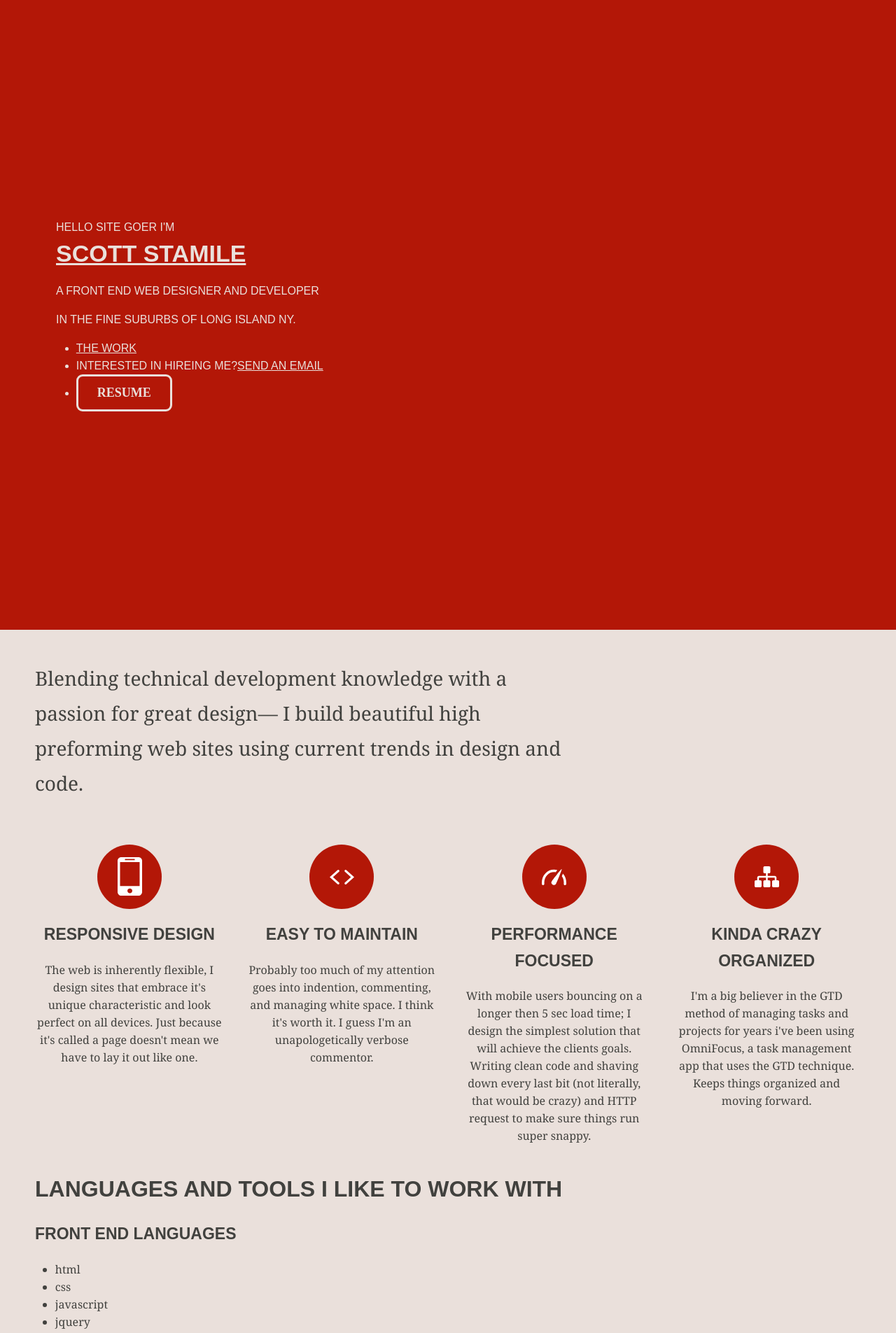
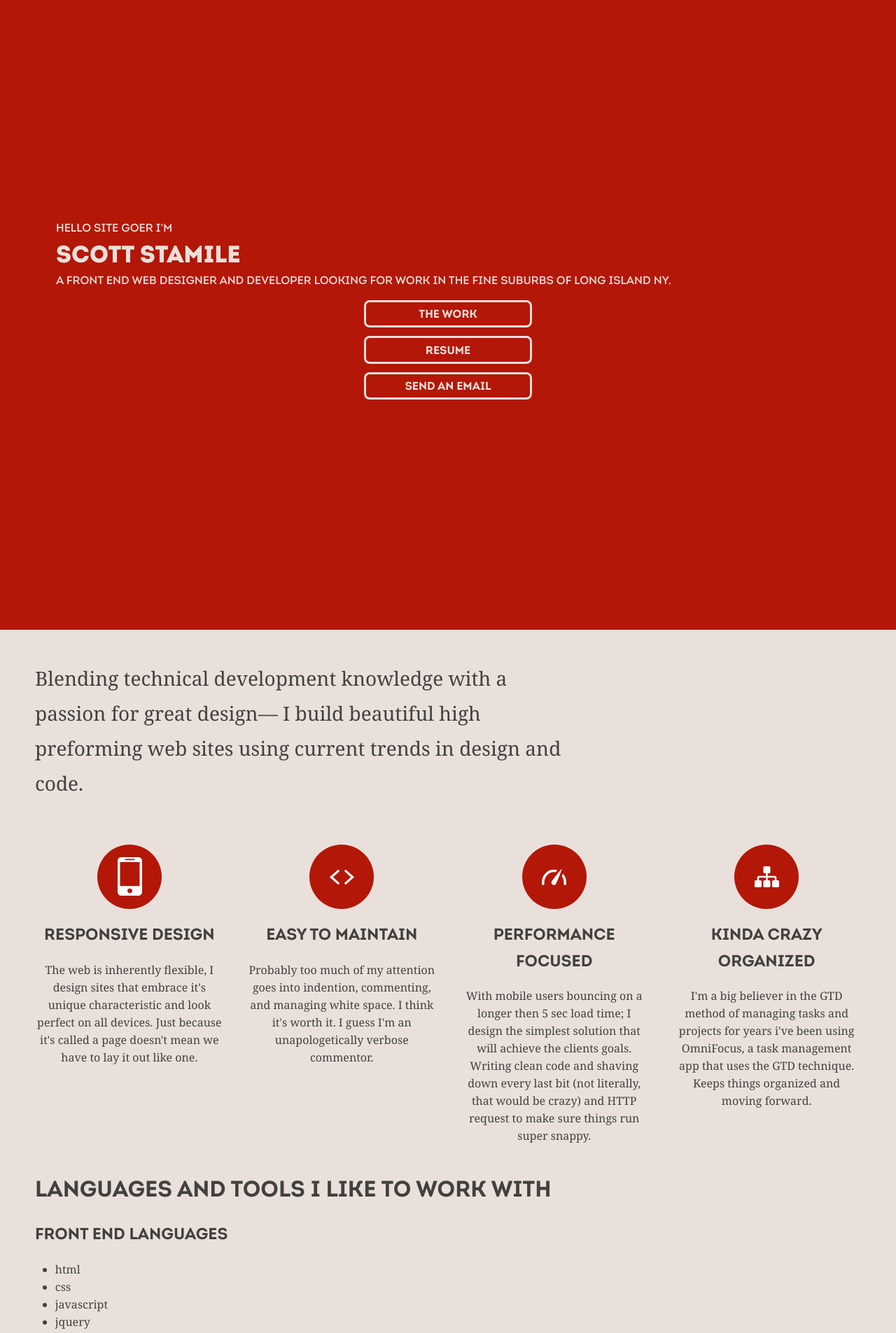
Before and after one commit to s8m2s/s8m2s.github.io, a Jekyll site: the page built from index.html, in a window 1280 px wide. Shown: the top 1905 px of the page at 70% size. Built offline with Jekyll 4.4.1, drawn with Linux system fonts in a browser that asks for light colours; some web fonts are replaced.

Commit message:
layout and font update

```diff
--- a/index.html
+++ b/index.html
@@ -8,13 +8,15 @@ description: A Front End web designer and developer looking for work in Long Isl
   <div class="container">
     <header class="header">
       <p>Hello site goer I'm <span class="nameplate"><a href="/">Scott Stamile</a></span></p>
-      <h1>a front end web designer and developer</h1>
-      <p>in the fine suburbs of long island NY.</p>
+      <div class="greeting">
+        <h1>a front end web designer and developer</h1>
+        <p>looking for work in the fine suburbs of long island NY.</p>
+      </div>
       <nav>
         <ul>
-          <li><a href="#work" title="Scroll to Work Section">The Work</a></li>
-          <li>Interested in hireing me?<a href="mailto:scottstamile@gmail.com" title="Email Scott">Send an Email</a></li>
+          <li><a class="btn" href="#work" title="Scroll to Work Section">The Work</a></li>
           <li><a class="btn" href="/assets/documents/Scott%20Stamile%27s%20Web%20Design%20Resume.pdf" title="Scott's Resume PDF">Resume</a></li>
+          <li><a class="btn" href="mailto:scottstamile@gmail.com" title="Email Scott">Send an Email</a></li>
         </ul>
       </nav>
     </header>
--- a/stylesheets/main.css
+++ b/stylesheets/main.css
@@ -398,8 +398,8 @@ body {
 /* NOTE: Loading svg before ttf for better rendering in chrome for windows */
 @font-face {
   font-family: 'intro caps';
-  src: url("/fonts/Intro_Regular_Caps-webfont.eot");
-  src: url("/fonts/Intro_Regular_Caps-webfont.eot?#iefix") format("embedded-opentype"), url("/fonts/Intro_Regular_Caps-webfont.svg#intro_regular_capsregular") format("svg"), url("/fonts/Intro_Regular_Caps-webfont.woff") format("woff"), url("/fonts/Intro_Regular_Caps-webfont.ttf") format("truetype");
+  src: url("/assets/fonts/Intro_Regular_Caps-webfont.eot");
+  src: url("/assets/fonts/Intro_Regular_Caps-webfont.eot?#iefix") format("embedded-opentype"), url("/assets/fonts/Intro_Regular_Caps-webfont.svg#intro_regular_capsregular") format("svg"), url("/assets/fonts/Intro_Regular_Caps-webfont.woff") format("woff"), url("/assets/fonts/Intro_Regular_Caps-webfont.ttf") format("truetype");
   font-weight: normal;
   font-style: normal;
   -webkit-font-smoothing: antialiased;
@@ -407,8 +407,8 @@ body {
 
 @font-face {
   font-family: 'intro caps';
-  src: url("/fonts/Intro_Bold_Caps-webfont.eot");
-  src: url("/fonts/Intro_Bold_Caps-webfont.eot?#iefix") format("embedded-opentype"), url("/fonts/Intro_Bold_Caps-webfont.svg#intro_bold_capsregular") format("svg"), url("/fonts/Intro_Bold_Caps-webfont.woff") format("woff"), url("/fonts/Intro_Bold_Caps-webfont.ttf") format("truetype");
+  src: url("/assets/fonts/Intro_Bold_Caps-webfont.eot");
+  src: url("/assets/fonts/Intro_Bold_Caps-webfont.eot?#iefix") format("embedded-opentype"), url("/assets/fonts/Intro_Bold_Caps-webfont.svg#intro_bold_capsregular") format("svg"), url("/assets/fonts/Intro_Bold_Caps-webfont.woff") format("woff"), url("/assets/fonts/Intro_Bold_Caps-webfont.ttf") format("truetype");
   font-weight: bold;
   font-style: normal;
   -webkit-font-smoothing: antialiased;
@@ -416,8 +416,8 @@ body {
 
 @font-face {
   font-family: 'intro caps';
-  src: url("/fonts/Intro_Black_Caps-webfont.eot");
-  src: url("/fonts/Intro_Black_Caps-webfont.eot?#iefix") format("embedded-opentype"), url("/fonts/Intro_Black_Caps-webfont.svg#intro_black_capsregular") format("svg"), url("/fonts/Intro_Black_Caps-webfont.woff") format("woff"), url("/fonts/Intro_Black_Caps-w febfont.ttf") format("truetype");
+  src: url("/assets/fonts/Intro_Black_Caps-webfont.eot");
+  src: url("/assets/fonts/Intro_Black_Caps-webfont.eot?#iefix") format("embedded-opentype"), url("/assets/fonts/Intro_Black_Caps-webfont.svg#intro_black_capsregular") format("svg"), url("/assets/fonts/Intro_Black_Caps-webfont.woff") format("woff"), url("/assets/fonts/Intro_Black_Caps-w febfont.ttf") format("truetype");
   font-weight: 900;
   font-style: normal;
   -webkit-font-smoothing: antialiased;
@@ -425,8 +425,8 @@ body {
 
 @font-face {
   font-family: 'icons';
-  src: url("/fonts/icons.eot");
-  src: url("/fonts/icons.eot?#iefix") format("embedded-opentype"), url("/fonts/icons.woff") format("woff"), url("/fonts/icons.ttf") format("truetype"), url("/fonts/icons.svg#icons") format("svg");
+  src: url("/assets/fonts/icons.eot");
+  src: url("/assets/fonts/icons.eot?#iefix") format("embedded-opentype"), url("/assets/fonts/icons.woff") format("woff"), url("/assets/fonts/icons.ttf") format("truetype"), url("/assets/fonts/icons.svg#icons") format("svg");
   font-weight: normal;
   font-style: normal;
 }
@@ -604,6 +604,17 @@ a:active {
   }
 }
 
+nav ul {
+  list-style: none;
+  padding-left: 0;
+  text-align: center;
+}
+nav ul li {
+  list-style-image: none;
+  list-style-type: none;
+  margin-left: 0;
+}
+
 #intro {
   /* for IE 6/7 */
   *zoom: expression(this.runtimeStyle.zoom="1", this.appendChild(document.createElement("br")).style.cssText="clear:both;font:0/0 serif");
@@ -688,26 +699,6 @@ a:active {
 #features:after {
   clear: both;
 }
-#features .responsive h2:before {
-  content: "";
-  display: block;
-  background-color: #b31707;
-  -webkit-border-radius: 2em;
-  -moz-border-radius: 2em;
-  -ms-border-radius: 2em;
-  -o-border-radius: 2em;
-  border-radius: 2em;
-  width: 4em;
-  height: 4em;
-  margin: auto;
-  background-image: url("/assets/icons/icon_code.png");
-  background-image: url("/assets/icons/icon_iphone.svg"), none;
-  background-position: center;
-  background-repeat: no-repeat;
-  background-size: 1.5em;
-  margin-top: 0.78125em;
-  margin-bottom: 0.78125em;
-}
 @media (min-width: 520px) {
   #features .responsive {
     width: 47.82609%;
@@ -751,26 +742,6 @@ a:active {
   #features .responsive:after {
     clear: both;
   }
-}
-#features .maintainable h2:before {
-  content: "";
-  display: block;
-  background-color: #b31707;
-  -webkit-border-radius: 2em;
-  -moz-border-radius: 2em;
-  -ms-border-radius: 2em;
-  -o-border-radius: 2em;
-  border-radius: 2em;
-  width: 4em;
-  height: 4em;
-  margin: auto;
-  background-image: url("/assets/icons/icon_code.png");
-  background-image: url("/assets/icons/icon_code.svg"), none;
-  background-position: center;
-  background-repeat: no-repeat;
-  background-size: 1.5em;
-  margin-top: 0.78125em;
-  margin-bottom: 0.78125em;
 }
 @media (min-width: 520px) {
   #features .maintainable {
@@ -816,26 +787,6 @@ a:active {
     clear: both;
   }
 }
-#features .performance h2:before {
-  content: "";
-  display: block;
-  background-color: #b31707;
-  -webkit-border-radius: 2em;
-  -moz-border-radius: 2em;
-  -ms-border-radius: 2em;
-  -o-border-radius: 2em;
-  border-radius: 2em;
-  width: 4em;
-  height: 4em;
-  margin: auto;
-  background-image: url("/assets/icons/icon_speed.png");
-  background-image: url("/assets/icons/icon_speed.svg"), none;
-  background-position: center;
-  background-repeat: no-repeat;
-  background-size: 1.5em;
-  margin-top: 0.78125em;
-  margin-bottom: 0.78125em;
-}
 @media (min-width: 520px) {
   #features .performance {
     width: 47.82609%;
@@ -880,26 +831,6 @@ a:active {
   #features .performance:after {
     clear: both;
   }
-}
-#features .organized h2:before {
-  content: "";
-  display: block;
-  background-color: #b31707;
-  -webkit-border-radius: 2em;
-  -moz-border-radius: 2em;
-  -ms-border-radius: 2em;
-  -o-border-radius: 2em;
-  border-radius: 2em;
-  width: 4em;
-  height: 4em;
-  margin: auto;
-  background-image: url("/assets/icons/icon_outline.png");
-  background-image: url("/assets/icons/icon_outline.svg"), none;
-  background-position: center;
-  background-repeat: no-repeat;
-  background-size: 1.5em;
-  margin-top: 0.78125em;
-  margin-bottom: 0.78125em;
 }
 @media (min-width: 520px) {
   #features .organized {
@@ -960,6 +891,7 @@ body {
   color: #eae0db;
 }
 .mast a {
+  text-decoration: none;
   color: #eae0db;
 }
 .mast a:hover, .mast a:focus {
@@ -982,51 +914,118 @@ body {
   line-height: 1.5625em;
   font-weight: normal;
   margin: 0;
+  display: inline;
+}
+.mast p {
+  display: inline;
+}
+.mast nav li {
+  max-width: 15em;
+  margin: auto;
 }
 .mast .btn {
-  font-family: "intro caps";
+  font-family: 'intro caps', arial, sans-serif;
+  text-transform: uppercase;
+  font-weight: 700;
   -webkit-border-radius: 0.5em;
   -moz-border-radius: 0.5em;
   -ms-border-radius: 0.5em;
   -o-border-radius: 0.5em;
   border-radius: 0.5em;
-  font-weight: 700;
-  line-height: 2.5em;
+  line-height: 2em;
   padding: .08em 1.5em 0 1.5em;
   text-align: center;
-  display: inline-block;
+  display: block;
   text-decoration: none;
   border: 0.2em solid #eae0db;
-  font-size: 1.125em;
-  line-height: 1.38889em;
-  padding: .65em 1.5em .6em 1.5em;
-  margin-top: 2em;
   background: transparent;
-}
-@media (min-width: 830px) {
-  .mast .btn {
-    margin-top: 0;
-  }
+  margin-top: 0.78125em;
+  margin-bottom: 0.78125em;
 }
 .mast .btn:hover, .mast .btn:focus {
   background: #9da0aa;
   color: #eae0db;
 }
 
-.greeting p {
-  font-weight: 700;
-  font-size: 1.125em;
-  line-height: 1.38889em;
-  border-style: solid;
-  border-width: 0.25em;
-  padding: 1.3125em;
-  border-top: none;
-  border-right: none;
-  border-left: none;
-  padding: 0;
+#features .responsive h2:before {
+  content: "";
+  display: block;
+  background-color: #b31707;
+  -webkit-border-radius: 2em;
+  -moz-border-radius: 2em;
+  -ms-border-radius: 2em;
+  -o-border-radius: 2em;
+  border-radius: 2em;
+  width: 4em;
+  height: 4em;
+  margin: auto;
+  background-image: url("/assets/icons/icon_code.png");
+  background-image: url("/assets/icons/icon_iphone.svg"), none;
+  background-position: center;
+  background-repeat: no-repeat;
+  background-size: 1.5em;
+  margin-top: 0.78125em;
+  margin-bottom: 0.78125em;
 }
-.greeting p a {
-  text-decoration: none;
+#features .maintainable h2:before {
+  content: "";
+  display: block;
+  background-color: #b31707;
+  -webkit-border-radius: 2em;
+  -moz-border-radius: 2em;
+  -ms-border-radius: 2em;
+  -o-border-radius: 2em;
+  border-radius: 2em;
+  width: 4em;
+  height: 4em;
+  margin: auto;
+  background-image: url("/assets/icons/icon_code.png");
+  background-image: url("/assets/icons/icon_code.svg"), none;
+  background-position: center;
+  background-repeat: no-repeat;
+  background-size: 1.5em;
+  margin-top: 0.78125em;
+  margin-bottom: 0.78125em;
+}
+#features .performance h2:before {
+  content: "";
+  display: block;
+  background-color: #b31707;
+  -webkit-border-radius: 2em;
+  -moz-border-radius: 2em;
+  -ms-border-radius: 2em;
+  -o-border-radius: 2em;
+  border-radius: 2em;
+  width: 4em;
+  height: 4em;
+  margin: auto;
+  background-image: url("/assets/icons/icon_speed.png");
+  background-image: url("/assets/icons/icon_speed.svg"), none;
+  background-position: center;
+  background-repeat: no-repeat;
+  background-size: 1.5em;
+  margin-top: 0.78125em;
+  margin-bottom: 0.78125em;
+}
+#features .organized h2:before {
+  content: "";
+  display: block;
+  background-color: #b31707;
+  -webkit-border-radius: 2em;
+  -moz-border-radius: 2em;
+  -ms-border-radius: 2em;
+  -o-border-radius: 2em;
+  border-radius: 2em;
+  width: 4em;
+  height: 4em;
+  margin: auto;
+  background-image: url("/assets/icons/icon_outline.png");
+  background-image: url("/assets/icons/icon_outline.svg"), none;
+  background-position: center;
+  background-repeat: no-repeat;
+  background-size: 1.5em;
+  margin-top: 0.78125em;
+  margin-bottom: 0.78125em;
 }
 
 /*  PRINT STYLES
```
Also changed, not shown: stylesheets/_sass/main.scss (+129 -121 lines).
